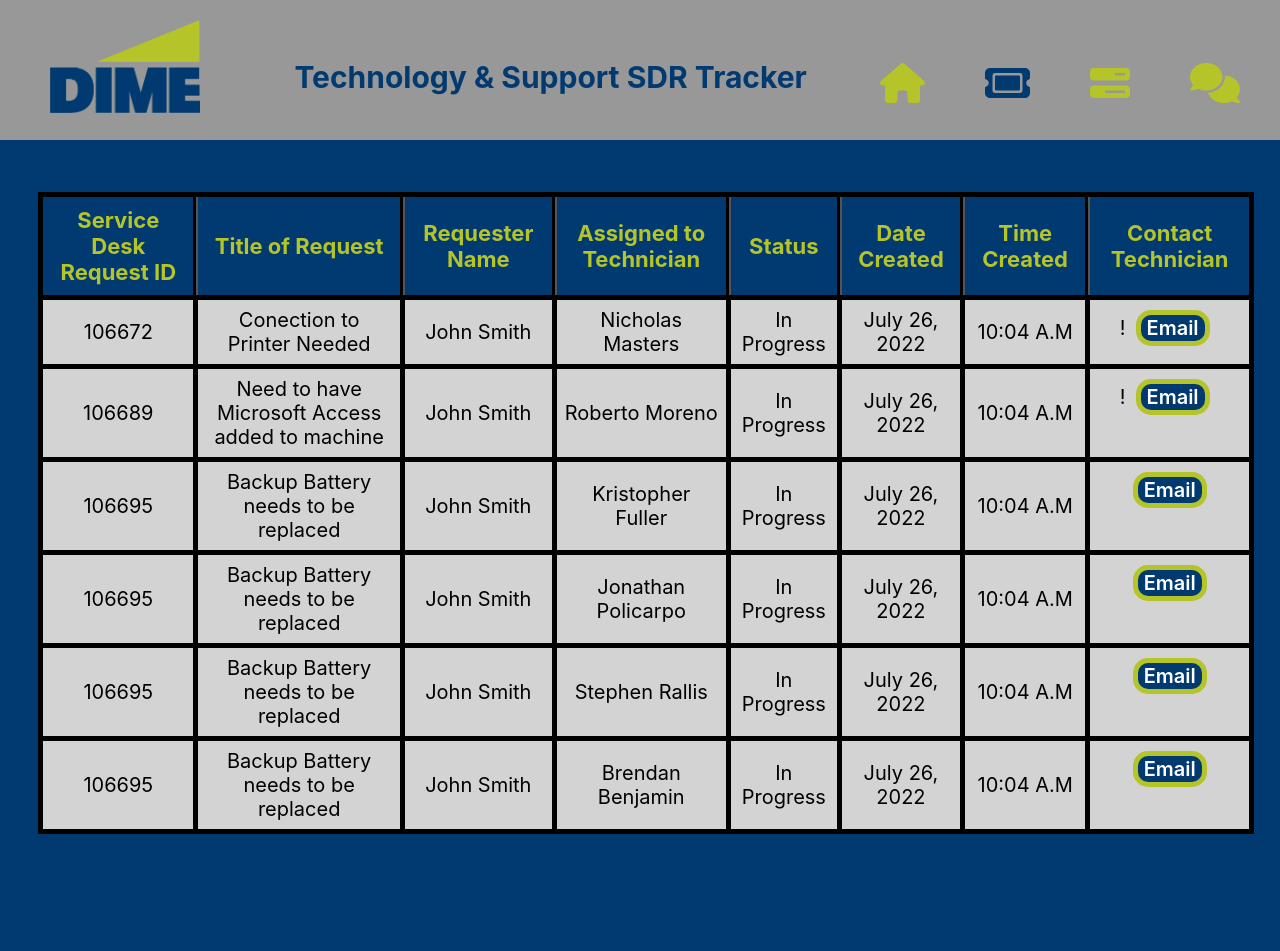
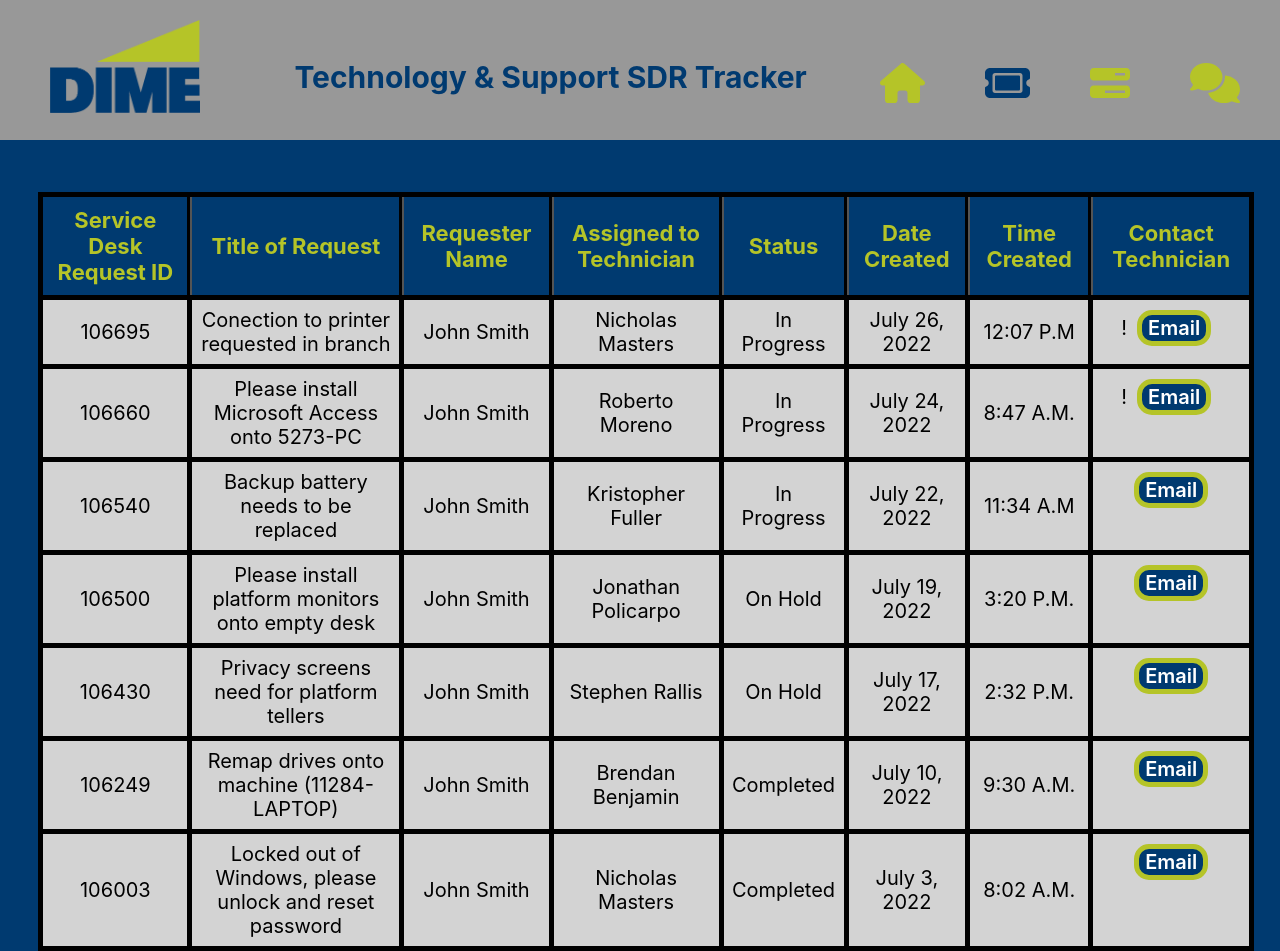
Before and after one commit to nixkhm/Dime-SDR-Tracker, a React (Create React App) app: page /tickets in a window 1280 px wide. Before the commit the page ends 834 px from the top, so only its background shows below. Built offline with nearby package versions, Linux system fonts and the light colour scheme; no server answers; what fusioncharts, react-fusioncharts would draw is missing.

Commit message:
Code Cleanup

```diff
--- a/src/components/Contact/index.scss
+++ b/src/components/Contact/index.scss
@@ -1,17 +1,11 @@
-
-
 .contact-form{
     animation: fadeIn 1s forwards;
-
     width: 100%;
     margin-top: 16%;
     background-color:#003a70;
     position: absolute;
-    left: 0%;
     color: black;
     font-family:-apple-system, BlinkMacSystemFont, 'Segoe UI', Roboto, Oxygen, Ubuntu, Cantarell, 'Open Sans', 'Helvetica Neue', sans-serif;
-
-
 
     h1{
         position: absolute;
@@ -31,8 +25,8 @@
 
     p{
         position: absolute;
-        bottom: 70%;
-        left: 69.5%;
+        top: 10%;
+        right: 15.5%;
         color: #b5c428;
         font-size: 30px;
     }
@@ -48,9 +42,7 @@
         animation-fill-mode: both;
         clear: both;
         font-family:-apple-system, BlinkMacSystemFont, 'Segoe UI', Roboto, Oxygen, Ubuntu, Cantarell, 'Open Sans', 'Helvetica Neue', sans-serif;
-
     }
-
 
     li.half{
         width: 49%;
@@ -58,14 +50,10 @@
         float: left;
         clear: none;
         font-family:-apple-system, BlinkMacSystemFont, 'Segoe UI', Roboto, Oxygen, Ubuntu, Cantarell, 'Open Sans', 'Helvetica Neue', sans-serif;
-
     }
-
-
 }
 
 input[type = 'text'],input[type = 'email']{
-
     width: 50%;
     border: 0;
     background: black;
@@ -113,29 +101,26 @@ textarea{
 
 .known{
     animation: fadeIn 1s forwards;
+
     h1{
         position: absolute;
-    right: 7%;
-    bottom: 35%;
+        right: 5%;
+        bottom: 32%;
         font-family:-apple-system, BlinkMacSystemFont, 'Segoe UI', Roboto, Oxygen, Ubuntu, Cantarell, 'Open Sans', 'Helvetica Neue', sans-serif;
-
         color: #b5c428;
         font-size: 30px;
     }
+
     ul{
         position: absolute;
-        right: 2%;
+        right: 1%;
         bottom: 8%;
         font-family:-apple-system, BlinkMacSystemFont, 'Segoe UI', Roboto, Oxygen, Ubuntu, Cantarell, 'Open Sans', 'Helvetica Neue', sans-serif;
         color: #b5c428;
         font-size: 25px;
 
         button{
-            font-size: 15px;
-            padding: 5px;
+            font-size: 12px;
         }
-
     }
-
-
 }
--- a/src/components/Dashboard/index.js
+++ b/src/components/Dashboard/index.js
@@ -4,12 +4,9 @@ import {
   MDBCardBody,
   MDBCardText,
   MDBCardFooter,
-  MDBCardHeader,
   MDBCardTitle,
 } from "mdb-react-ui-kit";
 import { Link } from "react-router-dom";
-import { FontAwesomeIcon } from "@fortawesome/react-fontawesome";
-import { faDiamond, faExclamation } from "@fortawesome/free-solid-svg-icons";
 
 const Dashboard = () => {
   return (
--- a/src/components/Dashboard/index.scss
+++ b/src/components/Dashboard/index.scss
@@ -1,14 +1,14 @@
 .dashboard-container{
   animation: fadeIn 1s forwards;
 }
+
 .tickets{
   font-family:-apple-system, BlinkMacSystemFont, 'Segoe UI', Roboto, Oxygen, Ubuntu, Cantarell, 'Open Sans', 'Helvetica Neue', sans-serif;
   font-size: 20px;
-  left: 4%;
+  left: 5%;
   background-color: #d3d3d3;
-
   position: absolute;
-  top: 23%;
+  top: 25%;
   border: 10px outset white;
   border-radius: 10px;
 
@@ -18,10 +18,6 @@
     color: #003a70;
     margin: 0;
     margin-top: 20px;
-  }
-
-  MDBCardFooter{
-    padding: 10px;
   }
 
   .button{
@@ -61,14 +57,12 @@
 .progress{
   font-family: -apple-system, BlinkMacSystemFont, 'Segoe UI', Roboto, Oxygen, Ubuntu, Cantarell, 'Open Sans', 'Helvetica Neue', sans-serif;
   font-size: 20px;
-  right: 4%;
+  right: 5%;
   background-color: #d3d3d3;
-
   position: absolute;
   top: 25%;
   border: 10px inset white;
   border-radius: 10px;
-
 
   .tiktitle{
     font-size: 25px;
@@ -79,10 +73,6 @@
     padding-left: 100px;
     padding-right: 100px;
 
-  }
-
-  MDBCardFooter{
-    padding: 10px;
   }
 
   .button{
@@ -111,7 +101,6 @@
     padding-right: 5%;
     font-weight: 600;
     padding-bottom: 1px;
-
   }
 }
 
@@ -120,9 +109,8 @@
   font-size: 20px;
   left: 40%;
   background-color: #d3d3d3;
-
   position: absolute;
-  top: 77%;
+  bottom: 5%;
   border: 10px groove white;
   border-radius: 10px;
 
@@ -145,14 +133,12 @@
     }
   }
 
-
   .tiktitle{
     font-size: 25px;
     text-align: center;
     color: #003a70;
     margin: 0;
     margin-top: 20px;
-
     padding-left: 100px;
     padding-right: 100px;
   }
--- a/src/components/Navbar/index.js
+++ b/src/components/Navbar/index.js
@@ -5,14 +5,8 @@ import { FontAwesomeIcon } from "@fortawesome/react-fontawesome";
 import {
   faBarsProgress,
   faComments,
-  faComputer,
-  faDashboard,
-  faDesktop,
   faHome,
-  faPhone,
-  faTableColumns,
   faTicket,
-  faUser,
 } from "@fortawesome/free-solid-svg-icons";
 
 const Navbar = () => (
--- a/src/components/Navbar/index.scss
+++ b/src/components/Navbar/index.scss
@@ -42,14 +42,12 @@
             margin: 30px;
             top: 42%;
 
-
             i{
                 transition: all 2s ease-out;
             }
 
             &:hover {
                 color: #003a70;
-
 
                 svg{
                     opacity: 0;
--- a/src/components/Progress/index.scss
+++ b/src/components/Progress/index.scss
@@ -1,7 +1,7 @@
 .chart1{
     animation: fadeIn 1s forwards;
     position: absolute;
-    top: 23%;
+    top: 20%;
     left: 7%;
     border: 15px ridge #b5c428;
     border-radius: 15px;
@@ -10,11 +10,20 @@
 
 .chart2{
     animation: fadeIn 1s forwards;
-
     position: absolute;
-    top: 23%;
+    top: 20%;
     right: 7%;
     border: 15px ridge #b5c428;
     border-radius: 15px;
     background-color: white;
 }
+
+.chart3{
+    animation: fadeIn 1s forwards;
+    position: absolute;
+    bottom: 1%;
+    right: 30%;
+    border: 15px ridge #b5c428;
+    border-radius: 15px;
+    background-color: white;
+}
--- a/src/components/Tickets/index.js
+++ b/src/components/Tickets/index.js
@@ -1,19 +1,7 @@
-import React, { useState } from 'react'
-import './index.scss'
-import { useEffect } from 'react'
-import axios from 'axios'
+import React from "react";
+import "./index.scss";
 
 const Tickets = () => {
-  const [dataTable, setDataTable] = useState([])
-
-  console.log(dataTable)
-
-  useEffect(() => {
-    axios('TicketData.json')
-      .then((res) => setDataTable(res.data))
-      .catch((err) => console.log(err))
-  }, [])
-
   return (
     <table>
       <thead>
@@ -30,66 +18,76 @@ const Tickets = () => {
       </thead>
       <tbody>
         <tr>
-          <td>106672</td>
-          <td>Conection to Printer Needed</td>
+          <td>106695</td>
+          <td>Conection to printer requested in branch</td>
           <td>John Smith</td>
           <td>Nicholas Masters</td>
           <td>In Progress</td>
           <td>July 26, 2022</td>
-          <td>10:04 A.M</td>!<button>Email</button>
+          <td>12:07 P.M</td>!<button>Email</button>
         </tr>
         <tr>
-          <td>106689</td>
-          <td>Need to have Microsoft Access added to machine</td>
+          <td>106660</td>
+          <td>Please install Microsoft Access onto 5273-PC</td>
           <td>John Smith</td>
           <td>Roberto Moreno</td>
           <td>In Progress</td>
-          <td>July 26, 2022</td>
-          <td>10:04 A.M</td>!<button>Email</button>
+          <td>July 24, 2022</td>
+          <td>8:47 A.M.</td>!<button>Email</button>
         </tr>
         <tr>
-          <td>106695</td>
-          <td>Backup Battery needs to be replaced</td>
+          <td>106540</td>
+          <td>Backup battery needs to be replaced</td>
           <td>John Smith</td>
           <td>Kristopher Fuller</td>
           <td>In Progress</td>
-          <td>July 26, 2022</td>
-          <td>10:04 A.M</td>
+          <td>July 22, 2022</td>
+          <td>11:34 A.M</td>
           <button>Email</button>
         </tr>
         <tr>
-          <td>106695</td>
-          <td>Backup Battery needs to be replaced</td>
+          <td>106500</td>
+          <td>Please install platform monitors onto empty desk</td>
           <td>John Smith</td>
           <td>Jonathan Policarpo</td>
-          <td>In Progress</td>
-          <td>July 26, 2022</td>
-          <td>10:04 A.M</td>
+          <td>On Hold</td>
+          <td>July 19, 2022</td>
+          <td>3:20 P.M.</td>
           <button>Email</button>
         </tr>
         <tr>
-          <td>106695</td>
-          <td>Backup Battery needs to be replaced</td>
+          <td>106430</td>
+          <td>Privacy screens need for platform tellers</td>
           <td>John Smith</td>
           <td>Stephen Rallis</td>
-          <td>In Progress</td>
-          <td>July 26, 2022</td>
-          <td>10:04 A.M</td>
+          <td>On Hold</td>
+          <td>July 17, 2022</td>
+          <td>2:32 P.M.</td>
           <button>Email</button>
         </tr>
         <tr>
-          <td>106695</td>
-          <td>Backup Battery needs to be replaced</td>
+          <td>106249</td>
+          <td>Remap drives onto machine (11284-LAPTOP)</td>
           <td>John Smith</td>
           <td>Brendan Benjamin</td>
-          <td>In Progress</td>
-          <td>July 26, 2022</td>
-          <td>10:04 A.M</td>
+          <td>Completed</td>
+          <td>July 10, 2022</td>
+          <td>9:30 A.M.</td>
+          <button>Email</button>
+        </tr>
+        <tr>
+          <td>106003</td>
+          <td>Locked out of Windows, please unlock and reset password</td>
+          <td>John Smith</td>
+          <td>Nicholas Masters</td>
+          <td>Completed</td>
+          <td>July 3, 2022</td>
+          <td>8:02 A.M.</td>
           <button>Email</button>
         </tr>
       </tbody>
     </table>
-  )
-}
+  );
+};
 
-export default Tickets
+export default Tickets;
```
Also changed, not shown: src/components/Progress/index.js (+82 -41 lines), src/components/Tickets/index.scss (+3 -13 lines). Lines whose indentation alone changed are shown as unchanged.
